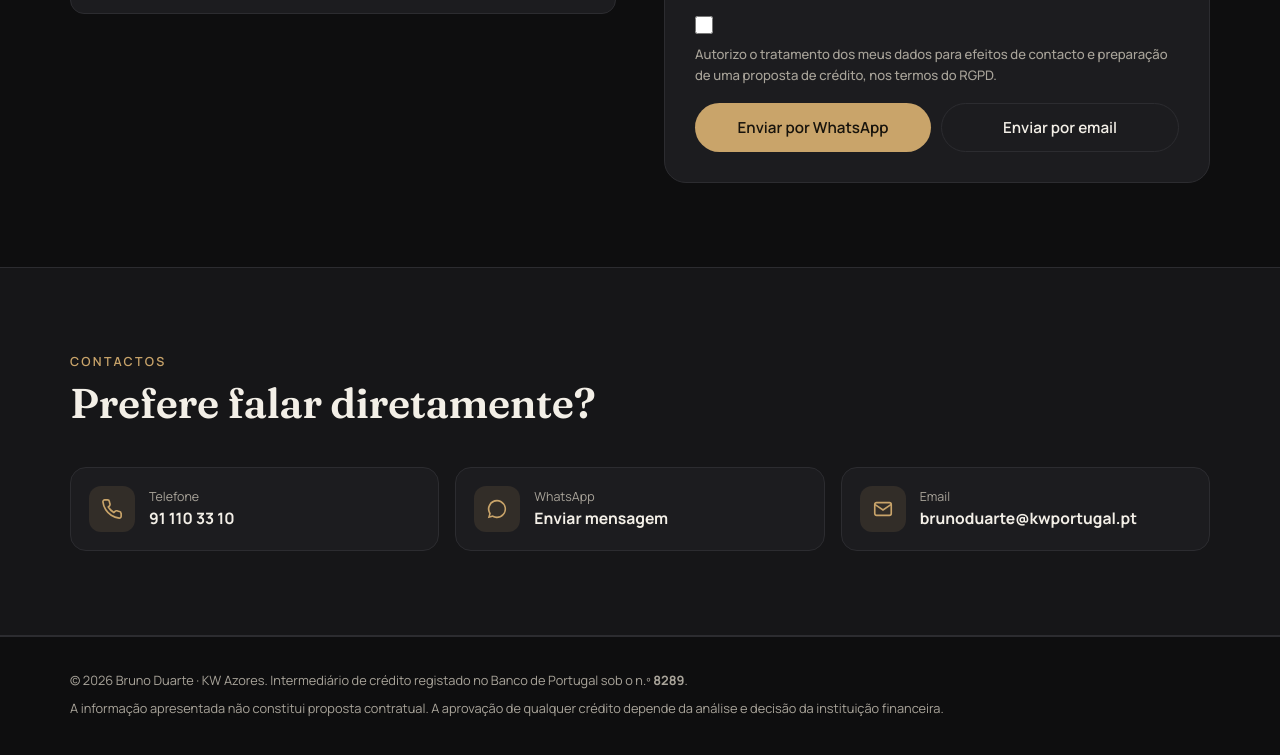
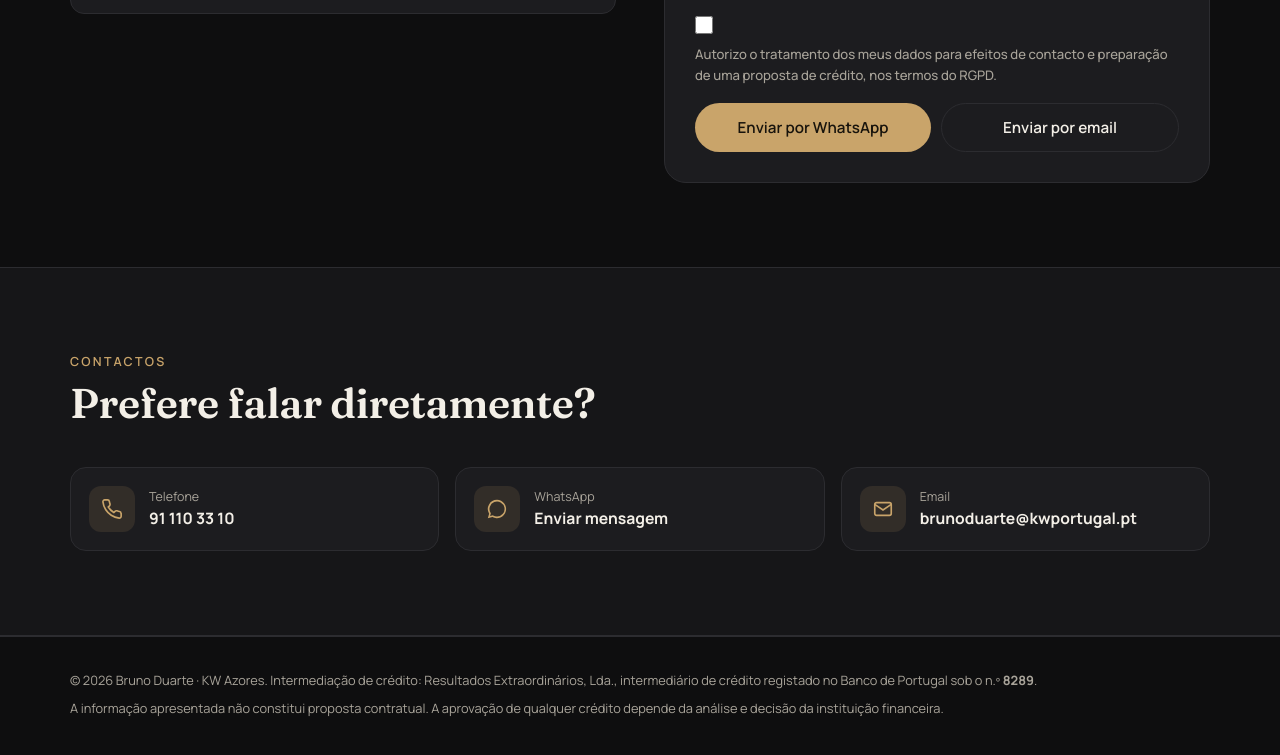
Before and after one commit to creditmanagerbrduarte/creditmanager.brduarte, a plain HTML site: page index.html in a window 1280 px wide. Shown: the part 3781-4536 px from the top of the page. Drawn offline with Linux system fonts and the light colour scheme.

Commit message:
Rodapé: Resultados Extraordinários, Lda., registo BdP n.º 8289
Co-Authored-By: Claude Opus 5.5 <noreply@anthropic.com>
Claude-Session: https://claude.ai/code/session_01Wt7eTZ5oiYAmebxV7N87qQ

```diff
--- a/index.html
+++ b/index.html
@@ -429,7 +429,7 @@ input[type=range]::-moz-range-thumb{width:18px;height:18px;border-radius:50%;bac
 
 <footer>
   <div class="wrap">
-    <p>© <span id="ano"></span> Bruno Duarte · KW Azores. Intermediário de crédito registado no Banco de Portugal sob o n.º <strong>8289</strong>.</p>
+    <p>© <span id="ano"></span> Bruno Duarte · KW Azores. Intermediação de crédito: Resultados Extraordinários, Lda., intermediário de crédito registado no Banco de Portugal sob o n.º <strong>8289</strong>.</p>
     <p>A informação apresentada não constitui proposta contratual. A aprovação de qualquer crédito depende da análise e decisão da instituição financeira.</p>
   </div>
 </footer>
```
